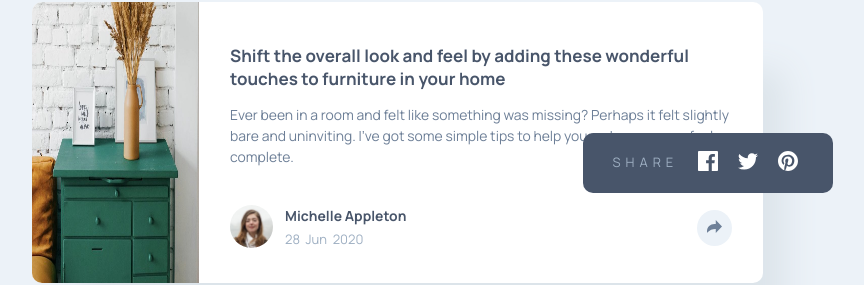
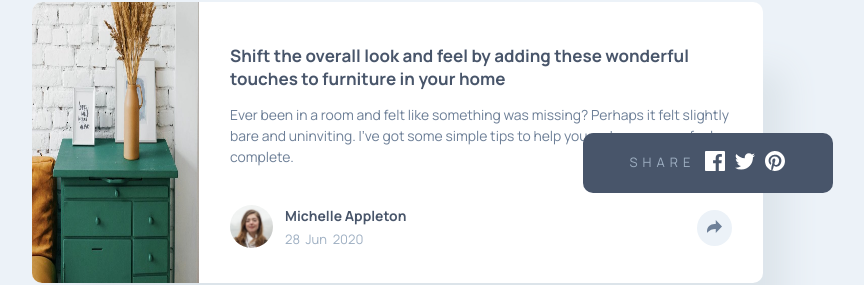
Before and after one commit to RenszCamacho/article-preview-component, a website built with Parcel: page src/index.html in a window 1280 px wide. Both pictures are taken after a click on the button 957 px from the left and 485 px from the top of the page. Shown: the part 258-543 px from the top of the page, without its empty margins (243-1107 px from the left). Built offline with nearby package versions, Linux system fonts and the light colour scheme.

```diff
--- a/src/sass/_card.scss
+++ b/src/sass/_card.scss
@@ -145,11 +145,19 @@
     align-items: center;
     height: inherit;
     padding: 0% 2rem;
+
+    @include rwd(large) {
+      justify-content: center;
+    }
   }
 
   &__item {
     list-style: none;
     margin: 0% 1rem;
+
+    @include rwd(large) {
+      margin: 0% 0.5rem;
+    }
   }
 
   &__item:last-child {
```
Also changed, not shown: 1 other file.
